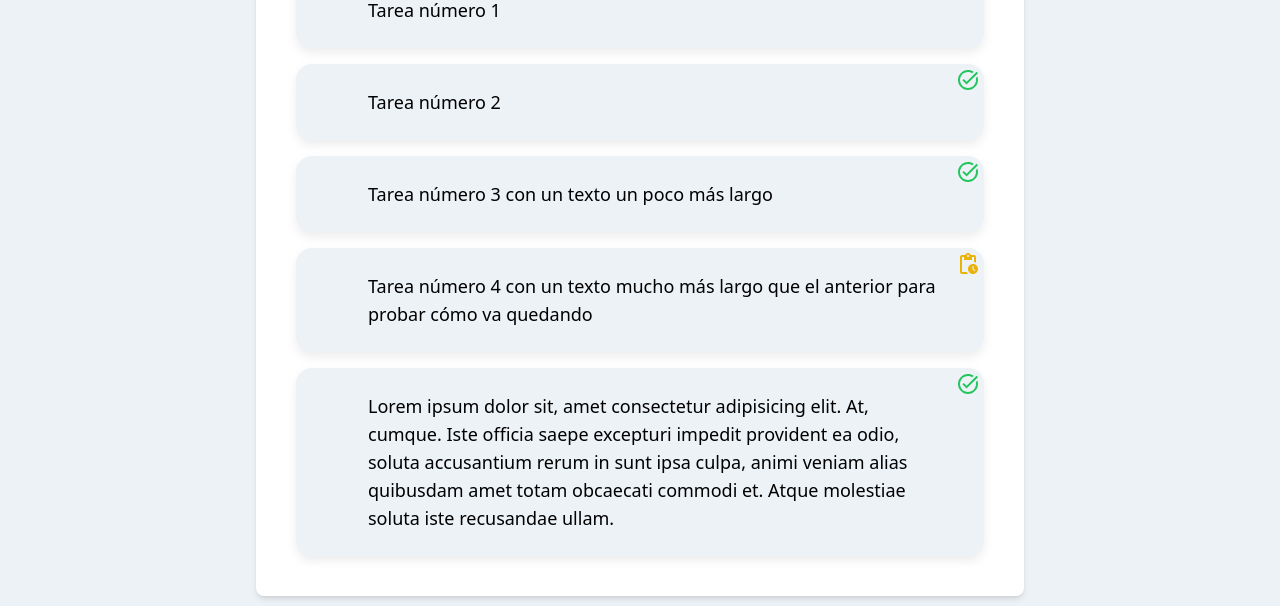
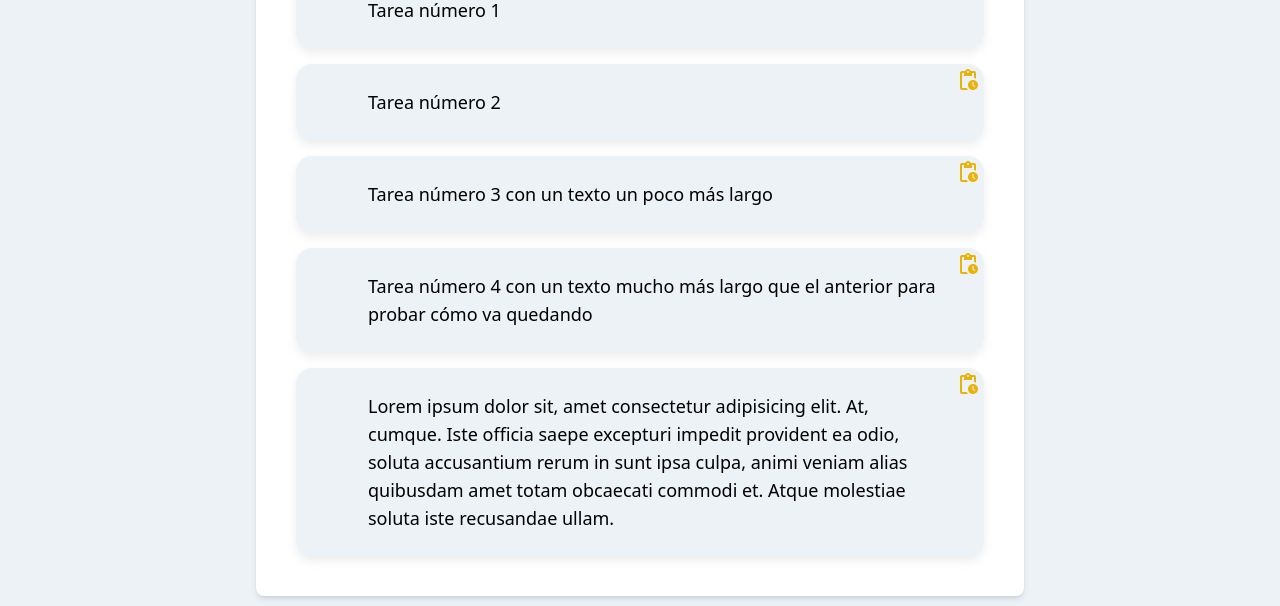
Before and after one commit to AlexUrtubia/react_task_list, a React (Create React App) app: page / in a window 1280 px wide. Shown: the part 205-811 px from the top of the page. Built offline with nearby package versions, Linux system fonts and the light colour scheme.

Commit message:
agregado useEffect para control de estado de tarea más otros factores estéticos

```diff
--- a/src/components/Card.jsx
+++ b/src/components/Card.jsx
@@ -2,7 +2,7 @@ import React from 'react'
 
 export default function Card(props) {
   return (
-    <div class="w-3/5 self-start my-10 p-5 bg-white rounded-lg shadow-md dark:bg-gray-800 dark:border-gray-700">
+    <div className="w-3/5 self-start my-10 p-5 bg-white rounded-lg shadow-md dark:bg-gray-800 dark:border-gray-700">
         {props.children}
     </div>
   )
--- a/src/components/ListaTareas.jsx
+++ b/src/components/ListaTareas.jsx
@@ -5,7 +5,7 @@ export default function ListaTareas() {
   return (
     <div className='flex flex-col w-full'>
       <div className="flex text-center justify-center space-x-4 mb-4">
-        <h2 class="text-2xl font-bold">Lista de tareas</h2>
+        <h2 className="text-2xl font-bold">Lista de tareas</h2>
         <span className='self-center' ><AssignmentIcon/></span>
       </div>
         <hr />
--- a/src/components/Tareas.jsx
+++ b/src/components/Tareas.jsx
@@ -1,5 +1,8 @@
 import TaskAltIcon from '@mui/icons-material/TaskAlt';
 import PendingActionsIcon from '@mui/icons-material/PendingActions';
+import { useState, useEffect } from 'react';
+import { computeHeadingLevel } from '@testing-library/react';
+import { TaskSharp } from '@mui/icons-material';
 
 const tarea = [
   { id: 1,
@@ -7,28 +10,46 @@ const tarea = [
     completa: false },
   { id: 2,
     task: "Tarea número 2",
-    completa: true },
+    completa: false },
   { id: 3,
   task: "Tarea número 3 con un texto un poco más largo",
-  completa: true },
+  completa: false },
   { id: 4,
   task: "Tarea número 4 con un texto mucho más largo que el anterior para probar cómo va quedando ",
   completa: false },
   {id: 5,
   task: "Lorem ipsum dolor sit, amet consectetur adipisicing elit. At, cumque. Iste officia saepe excepturi impedit provident ea odio, soluta accusantium rerum in sunt ipsa culpa, animi veniam alias quibusdam amet totam obcaecati commodi et. Atque molestiae soluta iste recusandae ullam.",
-  completa: true}
+  completa: false}
 ];
 
 export default function Tareas() {
+
+  const [state, setState] = useState(false)
+
+
+  // useEffect( () => {
+  //   console.log(state);
+  // }, [state]);
 
   return (
     <div className="p-5 flex w-full flex-col space-y-4">
         {tarea.map((task) => (
         <li className="text-xl bg-bckg w-full justify-center flex border-slate-300 rounded-2xl relative	shadow" key={tarea.id}>
-          <p className='text'>{task.task}</p>
-          <span className='flex absolute top-1 right-1 text-justify'>{ task.completa ?
+
+          { task.completa ?
+           <span className='text line-through' >{task.task}</span> :
+           <span className='text'>{task.task}</span> }
+
+          <button className='flex absolute top-1 right-1 text-justify'
+            onMouseOver={() => {
+              setState(task.completa)
+            }}
+            onClick={() => {
+            setState(task.completa = !state)
+          }}>
+            { task.completa ?
           <TaskAltIcon className='text-green-500' /> :
-          <PendingActionsIcon className='text-yellow-500'/>  }</span>
+          <PendingActionsIcon className='text-yellow-500'/>  }</button>
         </li>
         ))}
 
@@ -36,3 +57,24 @@ export default function Tareas() {
     </div>
   );
 }
+
+// function Header() {
+//   const [isActive, setIsActive] = useState(false);
+//   const [isActive2, setIsActive2] = useState(false);
+//   return (
+//     <div className="flex items-center space-x-6">
+//       <div className="cursor-pointer select-none">
+//        {isActive? <AiOutlineHome onClick={()=>{
+//           setIsActive(!isActive)}}/>:
+//       <AiFillHome onClick={()=>{
+//           setIsActive(!isActive)}} />
+//            }
+//       </div>
+
+//     <div className="cursor-pointer select-none">
+//       {isActive2?<MdOutlineAddBox onClick={()=>{
+//        setIsActive2(!isActive2)}}/>:
+//          <MdAddBox onClick={()=>{
+//        setIsActive2(!isActive2)}} />}
+//      </div>
+//   )}
```
